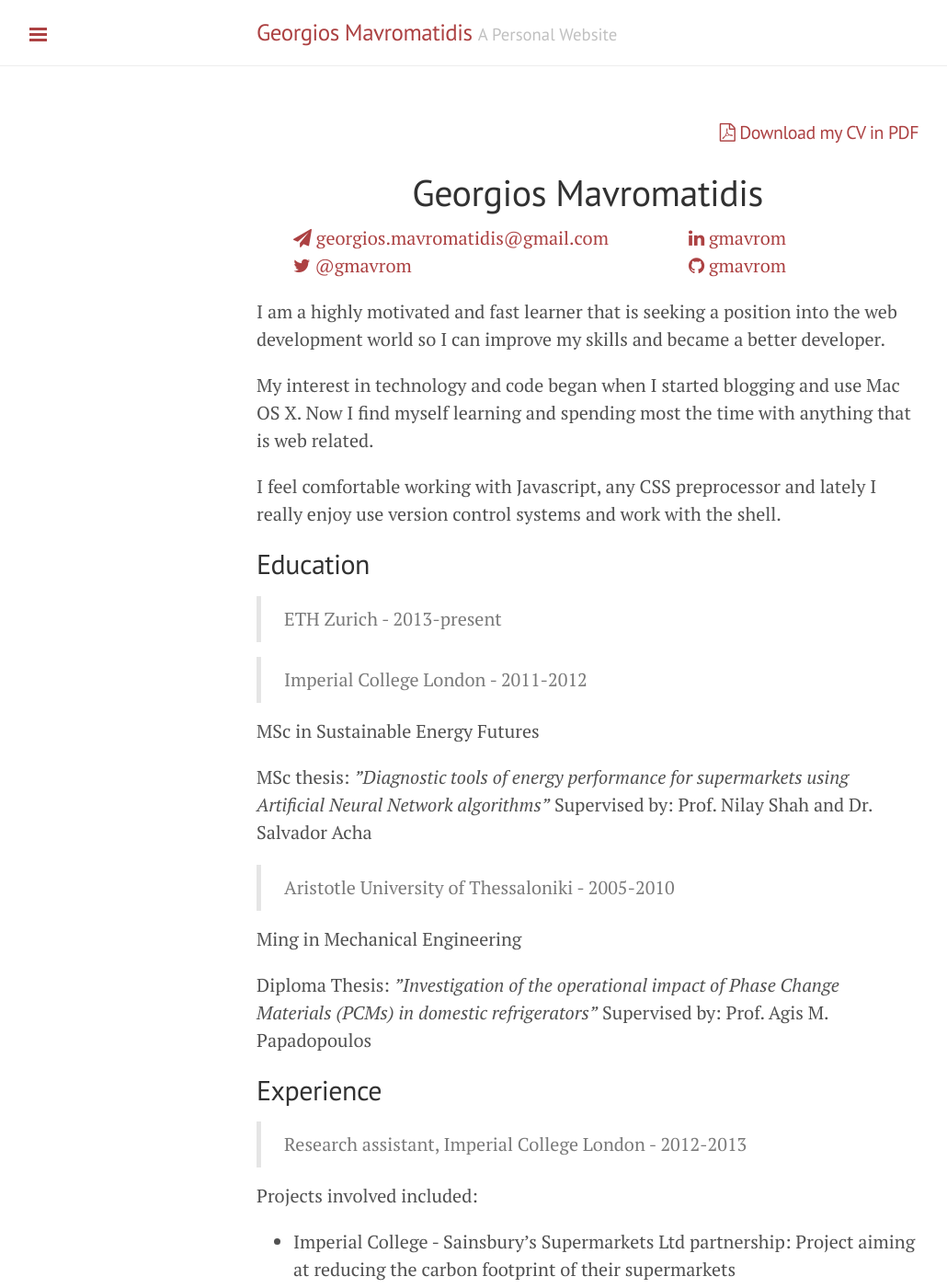
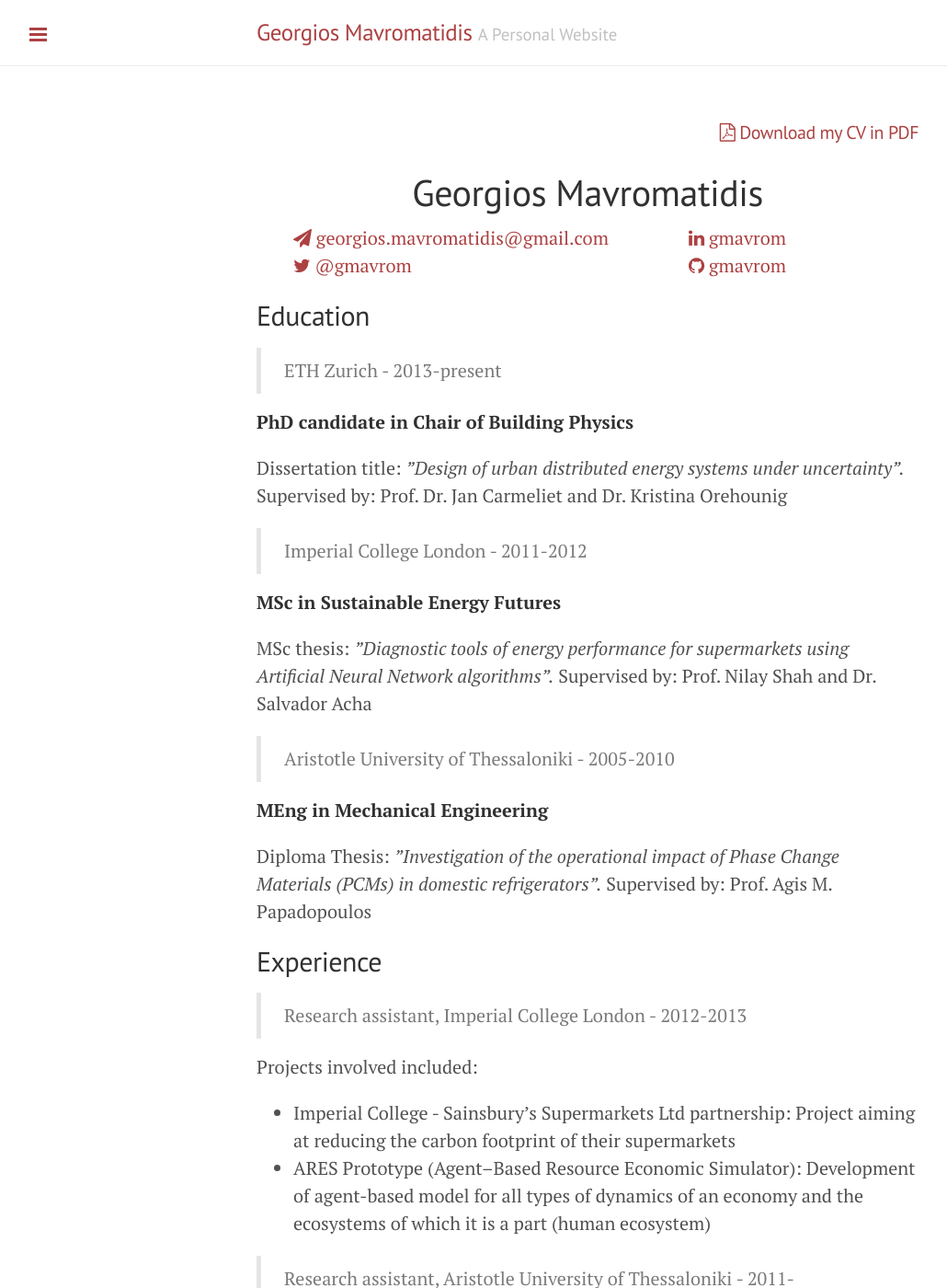
Before and after one commit to gmavrom33/gmavrom.github.io, a Jekyll site: the page built from cv/index.md, in a window 1280 px wide and 1400 px high. Shown: the whole window at 92% size, without its empty margins (1-1031 px from the left). Built offline with Jekyll 4.4.1, drawn with Linux system fonts in a browser that asks for light colours; nearby versions of some CDN libraries; some of the changed text lies outside the part shown.

Commit message:
Finalised (?) CV

```diff
--- a/cv/index.md
+++ b/cv/index.md
@@ -23,27 +23,25 @@
 	</ul>
 </div>
 
-I am a highly motivated and fast learner that is seeking a position into the web development world so I can improve my skills and became a better developer.
-
-My interest in technology and code began when I started blogging and use Mac OS X. Now I find myself learning and spending most the time with anything that is web related.
-
-I feel comfortable working with Javascript, any CSS preprocessor and lately I really enjoy use version control systems and work with the shell.
-
 ## Education
 
 > ETH Zurich - 2013-present
 
+**PhD candidate in Chair of Building Physics**
+
+Dissertation title: *”Design of urban distributed energy systems under uncertainty”.* Supervised by: Prof. Dr. Jan Carmeliet and Dr. Kristina Orehounig
+
 > Imperial College London - 2011-2012
 
-MSc in Sustainable Energy Futures
+**MSc in Sustainable Energy Futures**
 
-MSc thesis: *”Diagnostic tools of energy performance for supermarkets using Artificial Neural Network algorithms”* Supervised by: Prof. Nilay Shah and Dr. Salvador Acha
+MSc thesis: *”Diagnostic tools of energy performance for supermarkets using Artificial Neural Network algorithms”.* Supervised by: Prof. Nilay Shah and Dr. Salvador Acha
 
 > Aristotle University of Thessaloniki - 2005-2010
 
-Ming in Mechanical Engineering
+**MEng in Mechanical Engineering**
 
-Diploma Thesis: *”Investigation of the operational impact of Phase Change Materials (PCMs) in domestic refrigerators”* Supervised by: Prof. Agis M. Papadopoulos
+Diploma Thesis: *”Investigation of the operational impact of Phase Change Materials (PCMs) in domestic refrigerators”.* Supervised by: Prof. Agis M. Papadopoulos
 
 ## Experience
 
@@ -58,9 +56,14 @@
 
 Projects involved include:
 
+* Thermodynamic analysis of a solar operated domestic absorption refrigerator
+* Assessment of energy conservation measures in typical buildings according to the geographic and climatic regions
+
 ## Computer Skills
-Programming: `Python, R, Matlab, NetLogo`
+Programming: `Matlab, R, Python`
+
 Mathematical programming: `AIMMS, GAMS`
+
 GIS: `ArcGIS, QGIS`
 
 ## Languages
```
